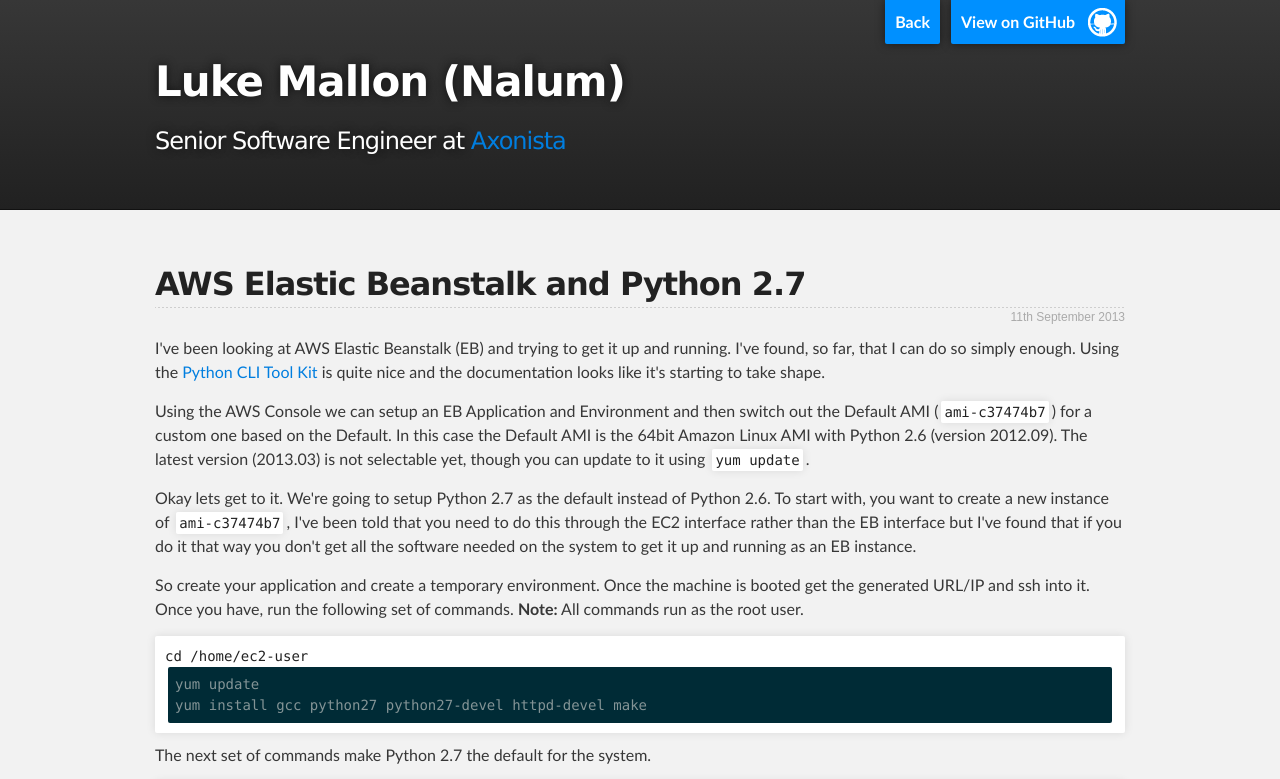
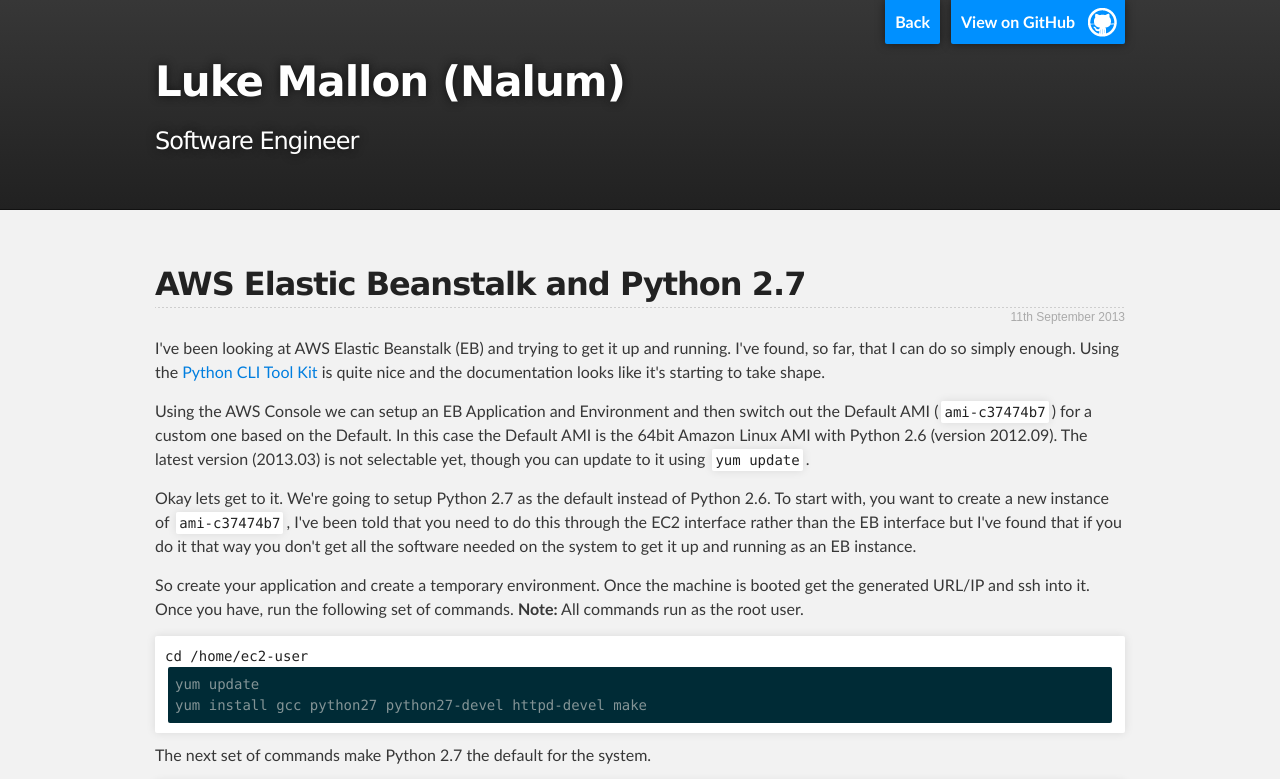
Before and after one commit to Nalum/nalum.github.com, a plain HTML site: page aws.html in a window 1280 px wide. Shown: the top 779 px of the page. Drawn offline with Linux system fonts and the light colour scheme.

Commit message:
Removed link to Axonista

```diff
--- a/aws.html
+++ b/aws.html
@@ -18,7 +18,7 @@
                 <a id="forkme_banner" href="https://github.com/Nalum" target="_blank">View on GitHub</a>
                 <a id="back_banner" href="http://www.lukemallon.com">Back</a>
                 <h1 id="project_title">Luke Mallon (Nalum)</h1>
-                <h2 id="project_tagline">Senior Software Engineer at <a href="http://www.axonista.com" target="_blank">Axonista</a></h2>
+                <h2 id="project_tagline">Software Engineer</h2>
             </header>
         </div>
         <!-- MAIN CONTENT -->
```
Also changed, not shown: index.html (+1 -1 lines).
